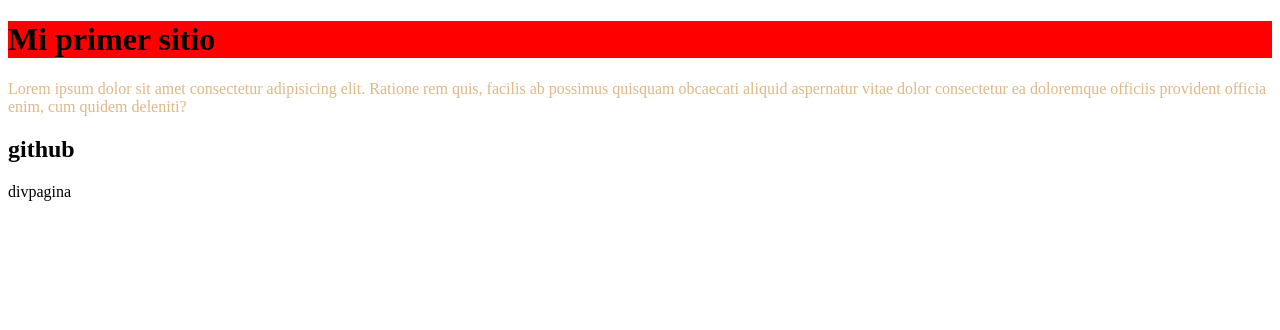
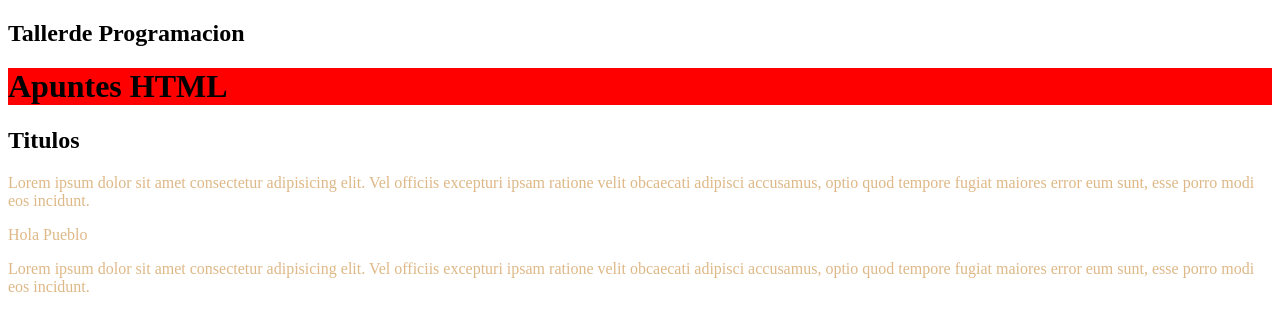
Before and after one commit to DennisPaz510/Mi-primer-proyecto, a plain HTML site: page index.html in a window 1280 px wide. Drawn offline with Linux system fonts and the light colour scheme.

Commit message:
index.html

```diff
--- a/index.html
+++ b/index.html
@@ -1,26 +1,25 @@
 <!DOCTYPE html>
-<html lang="es">
+<html lang="en">
 <head>
-    <meta charset="UTF-8" />
-    <meta name="viewport" content="width=device-width, initial-scale=1.0" />
-    <link rel="stylesheet" href="./styless.css" />
-    <title>Mi_primer_sitio</title>
+  <meta charset="UTF-8">
+  <meta name="viewport" content="width=device-width, initial-scale=1.0">
+  <link rel="stylesheet" href="./styless.css">
+  <title>Apuntes HTML</title>
 </head>
 <body>
-    <h1 class= "red">Mi primer sitio</h1>
-    <div class="Descripcion">
+  <header>
+    <h2>Tallerde Programacion</h2>
+  </header>
+  <h1 class="red text-blue">Apuntes HTML</h1>
+  <h2 class = "text-blue">Titulos</h2>
+  <div class ="descripcion">
     <div>
-        <p class='pueblo'>
-      Lorem ipsum dolor sit amet consectetur adipisicing elit. Ratione rem quis,
-      facilis ab possimus quisquam obcaecati aliquid aspernatur vitae dolor
-      consectetur ea doloremque officiis provident officia enim, cum quidem
-      deleniti?
-        </p>
-        <p class='pueblo'>
-        </p>
-        <h2>github</h2>
+      <p>Lorem ipsum dolor sit amet consectetur adipisicing elit. Vel officiis excepturi ipsam ratione velit obcaecati adipisci accusamus, optio quod tempore fugiat maiores error eum sunt, esse porro modi eos incidunt.</p>
     </div>
-
-    div<div*2>pagina</div>
+    <div>
+      <p class ="pueblo" id="titulo">Hola Pueblo</p>
+    </div>
+  </div>
+  <p>Lorem ipsum dolor sit amet consectetur adipisicing elit. Vel officiis excepturi ipsam ratione velit obcaecati adipisci accusamus, optio quod tempore fugiat maiores error eum sunt, esse porro modi eos incidunt.</p>
 </body>
 </html>
```
Lines whose indentation alone changed are shown as unchanged.
